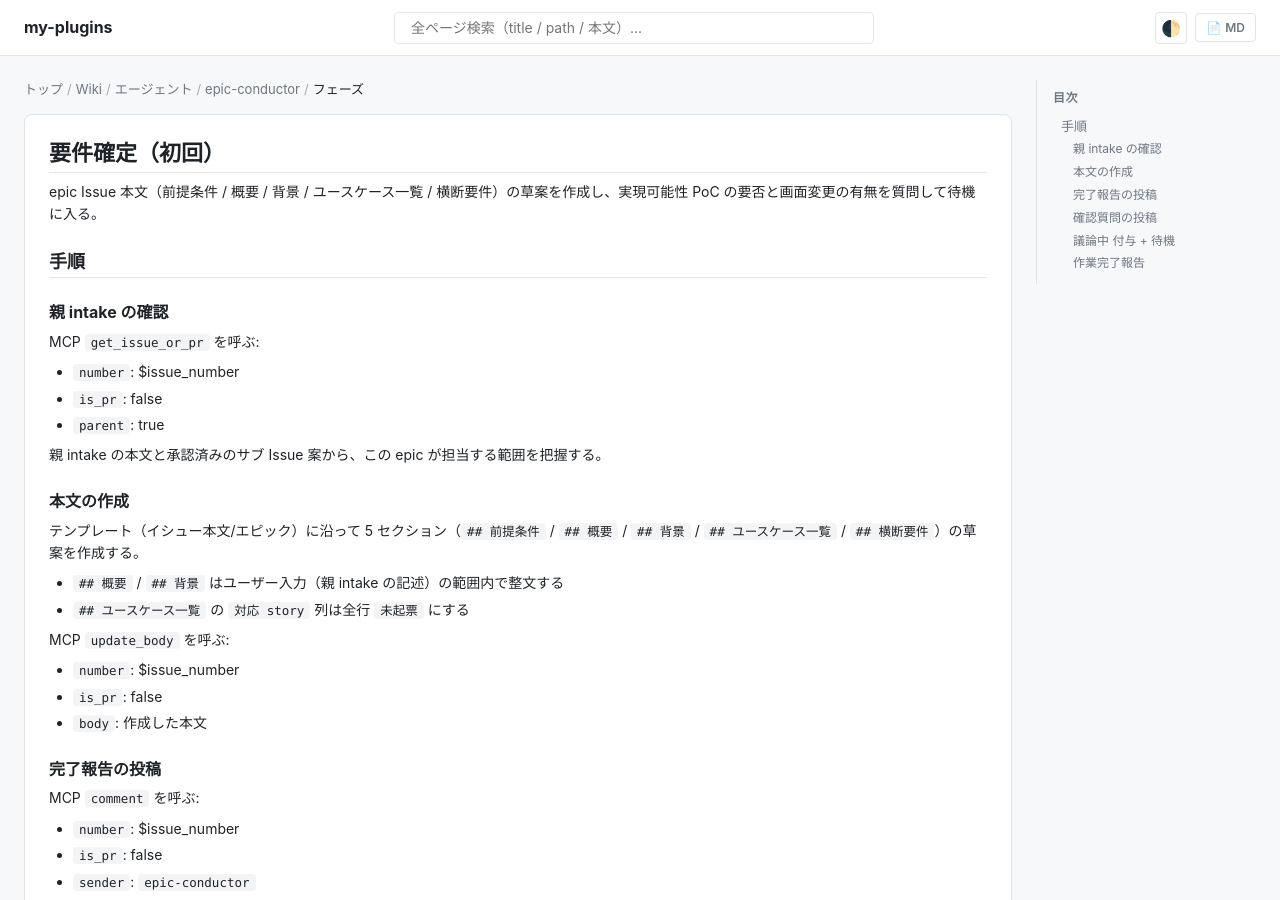
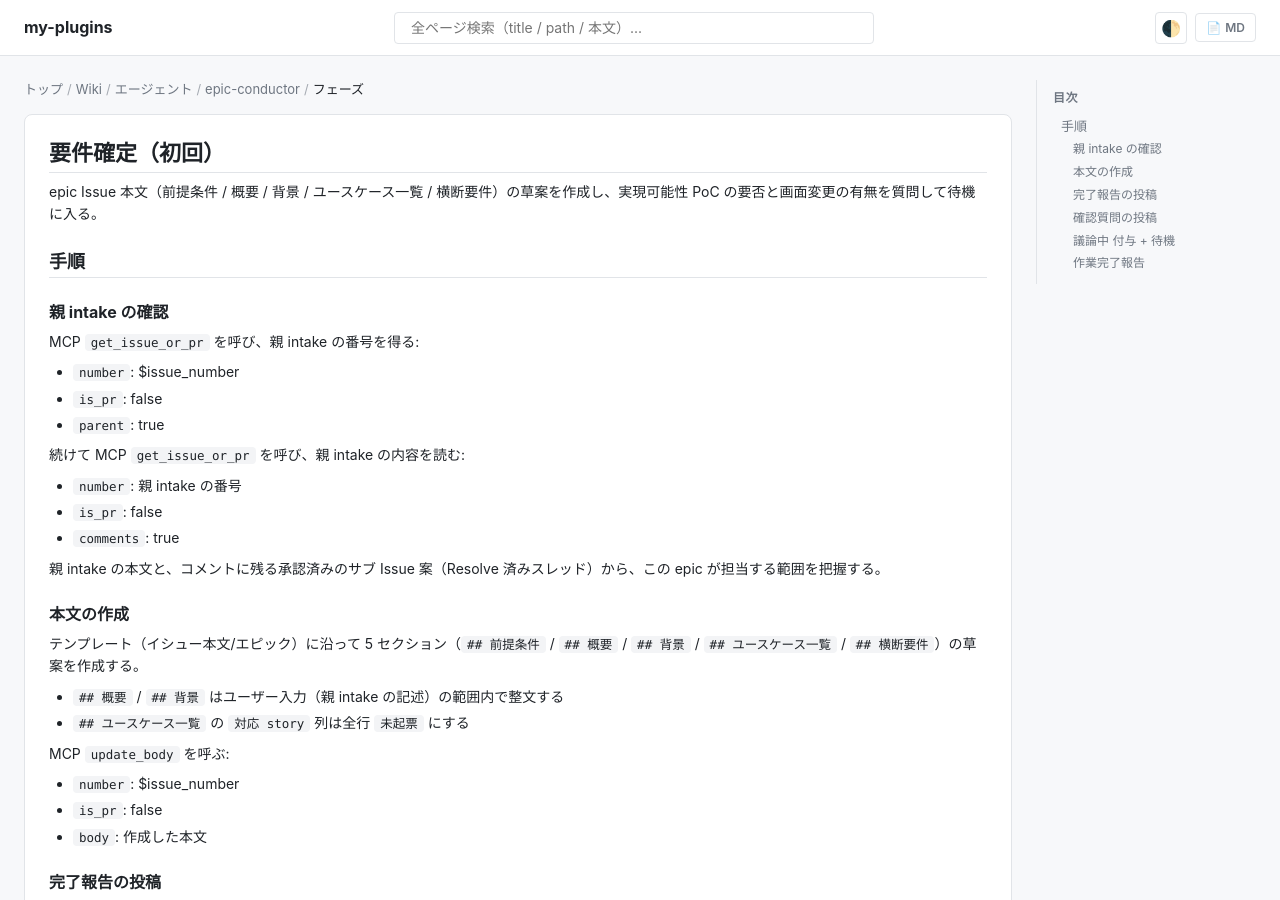
Before and after one commit to shuhei1101/ai-monitor-e2e, a Jekyll site: the page built from docs/wiki/エージェント/epic-conductor/フェーズ/要件確定（初回）.md, in a window 1280 px wide and 900 px high. Built offline with Jekyll 4.4.1, drawn with Linux system fonts in a browser that asks for light colours; our own code applies the rules of GitHub Pages for plain Markdown files.

Commit message:
epic-conductor 要件確定（初回）: 親 intake の取得を 2 段呼び出しに修正
Co-Authored-By: Claude Fable 5 <noreply@anthropic.com>

```diff
--- a/docs/wiki/エージェント/epic-conductor/フェーズ/要件確定（初回）.md
+++ b/docs/wiki/エージェント/epic-conductor/フェーズ/要件確定（初回）.md
@@ -6,12 +6,17 @@ epic Issue 本文（前提条件 / 概要 / 背景 / ユースケース一覧 /
 
 ### 親 intake の確認
 
-MCP `get_issue_or_pr` を呼ぶ:
+MCP `get_issue_or_pr` を呼び、親 intake の番号を得る:
 - `number`: $issue_number
 - `is_pr`: false
 - `parent`: true
 
-親 intake の本文と承認済みのサブ Issue 案から、この epic が担当する範囲を把握する。
+続けて MCP `get_issue_or_pr` を呼び、親 intake の内容を読む:
+- `number`: 親 intake の番号
+- `is_pr`: false
+- `comments`: true
+
+親 intake の本文と、コメントに残る承認済みのサブ Issue 案（Resolve 済みスレッド）から、この epic が担当する範囲を把握する。
 
 ### 本文の作成
 
```
